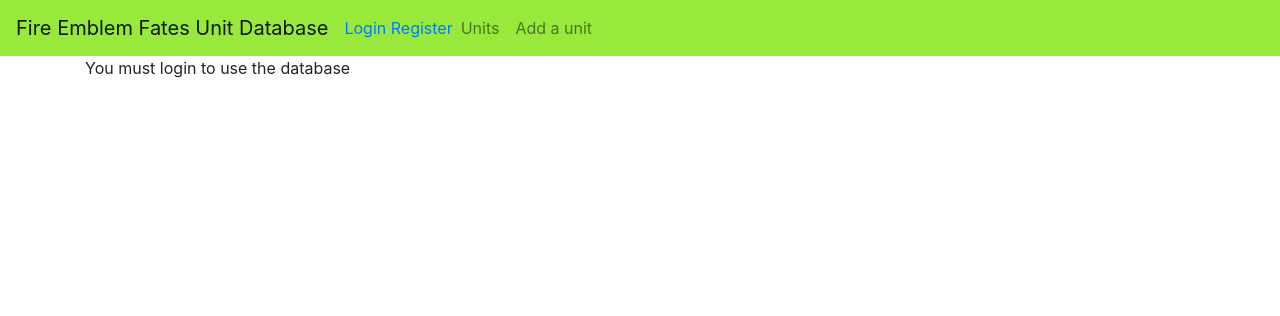
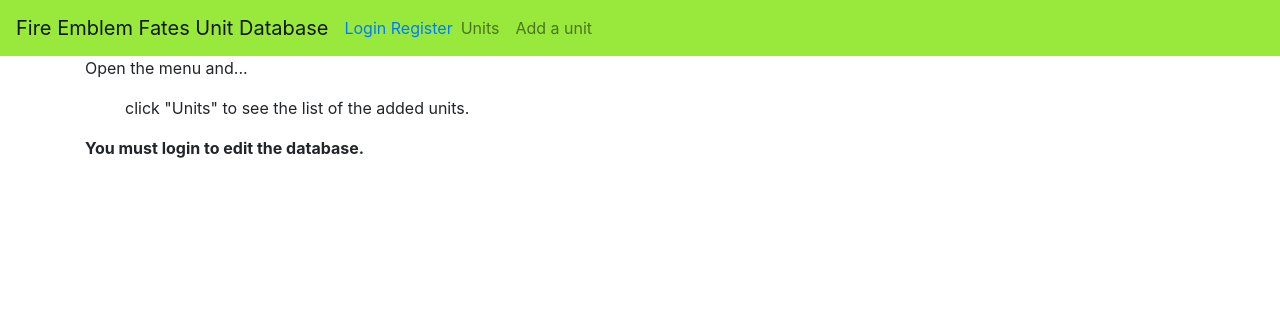
Before and after one commit to JustAGoldeneye/Fire-Emblem-Fates-Unit-Database, a Flask app: page / in a window 1280 px wide. Shown: the top 316 px of the page. Run offline with Flask 2, Linux system fonts and the light colour scheme; some libraries are stand-ins or nearby versions.

Commit message:
Text edits to layout and index

```diff
--- a/application/auth/models.py
+++ b/application/auth/models.py
@@ -25,5 +25,8 @@ class User(Base):
     def is_authenticated(self):
         return True
 
-    def roles(self):
+    def roles(self): #unfinished
         return ["ADMIN"]
+
+    def is_admin(self): #unfinished
+        return True
--- a/application/templates/index.html
+++ b/application/templates/index.html
@@ -1,12 +1,13 @@
 {% extends "layout.html" %}
 
 {% block body %}
-{% if current_user.is_authenticated %}
-  <p>Click "Units" to see the list of the added units.</p>
-{% else %}
-  <p>You must login to use the database</p>
-{% endif %}
-{% if current_user.get_administrator %}
- <p>Click "Add a unit" to add a new unit to the database.</p>
-{% endif %}
-{% endblock %}
+  <p>Open the menu and...</p>
+  <p style="text-indent: 40px">click "Units" to see the list of the added units.</p>
+  {% if current_user.is_authenticated %}
+    {% if current_user.is_admin %}
+      <p style="text-indent: 40px">click "Add a unit" to add a new unit to the database.</p>
+    {% endif %}
+  {% else %}
+    <b>You must login to edit the database.</b>
+  {% endif %}
+  {% endblock %}
--- a/application/templates/layout.html
+++ b/application/templates/layout.html
@@ -12,7 +12,7 @@
           <a class="navbar-brand" href="{{ url_for('units_index') }} ">Fire Emblem Fates Unit Database</a>
           <div class="form-inline mt-2 mt-md-0">
             {% if current_user.is_authenticated %}
-            <a>Logged in as {{ current_user.username }} (ADMINISTRATOR)&nbsp;</a>
+            <a>Logged in as {{ current_user.username }} {% if current_user.is_admin %}(ADMINISTRATOR){% endif %}&nbsp;</a>
             <a href="{{ url_for('auth_logout') }}">Logout</a>
             {% else %}
             <a href="{{ url_for('auth_login') }}">Login</a>
```
